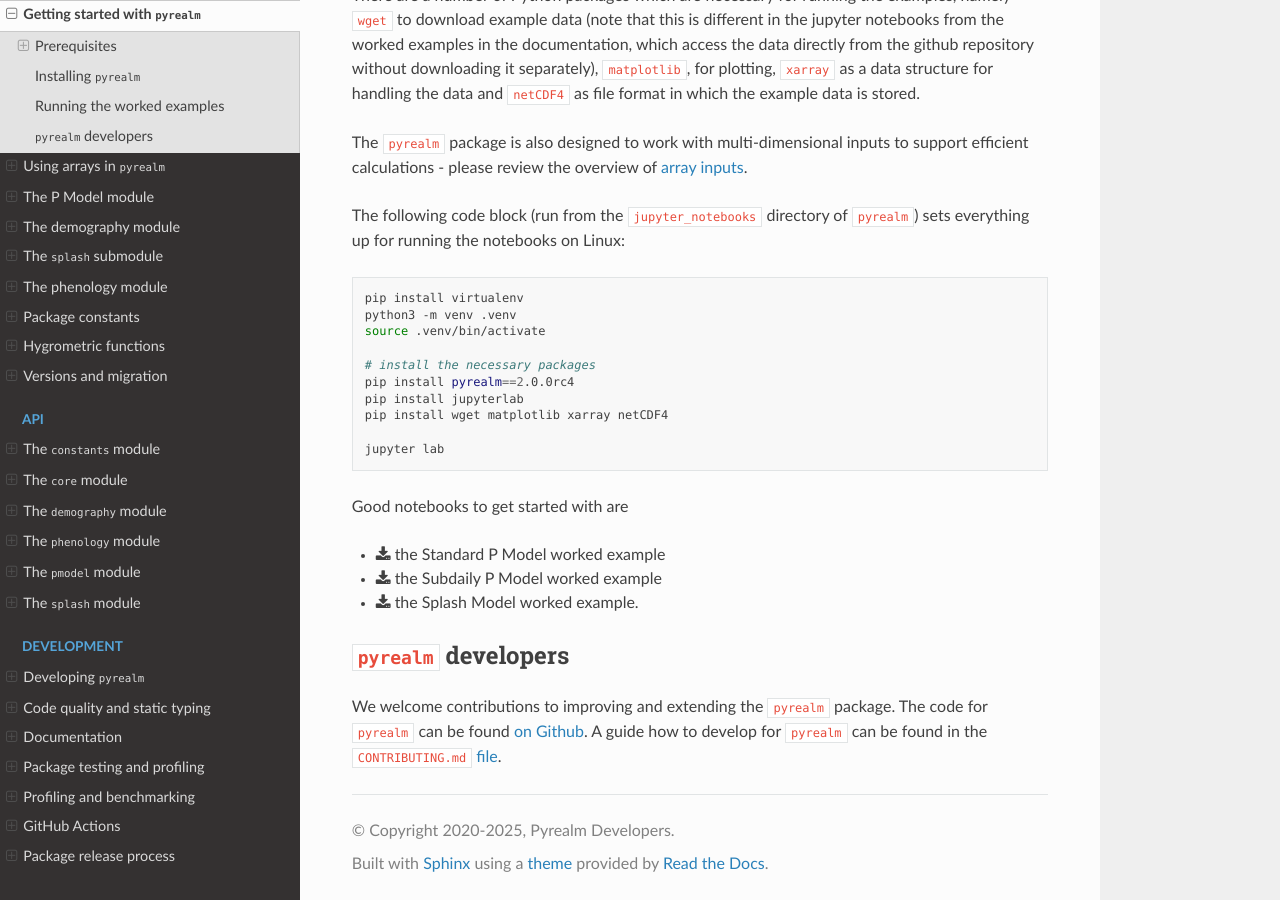
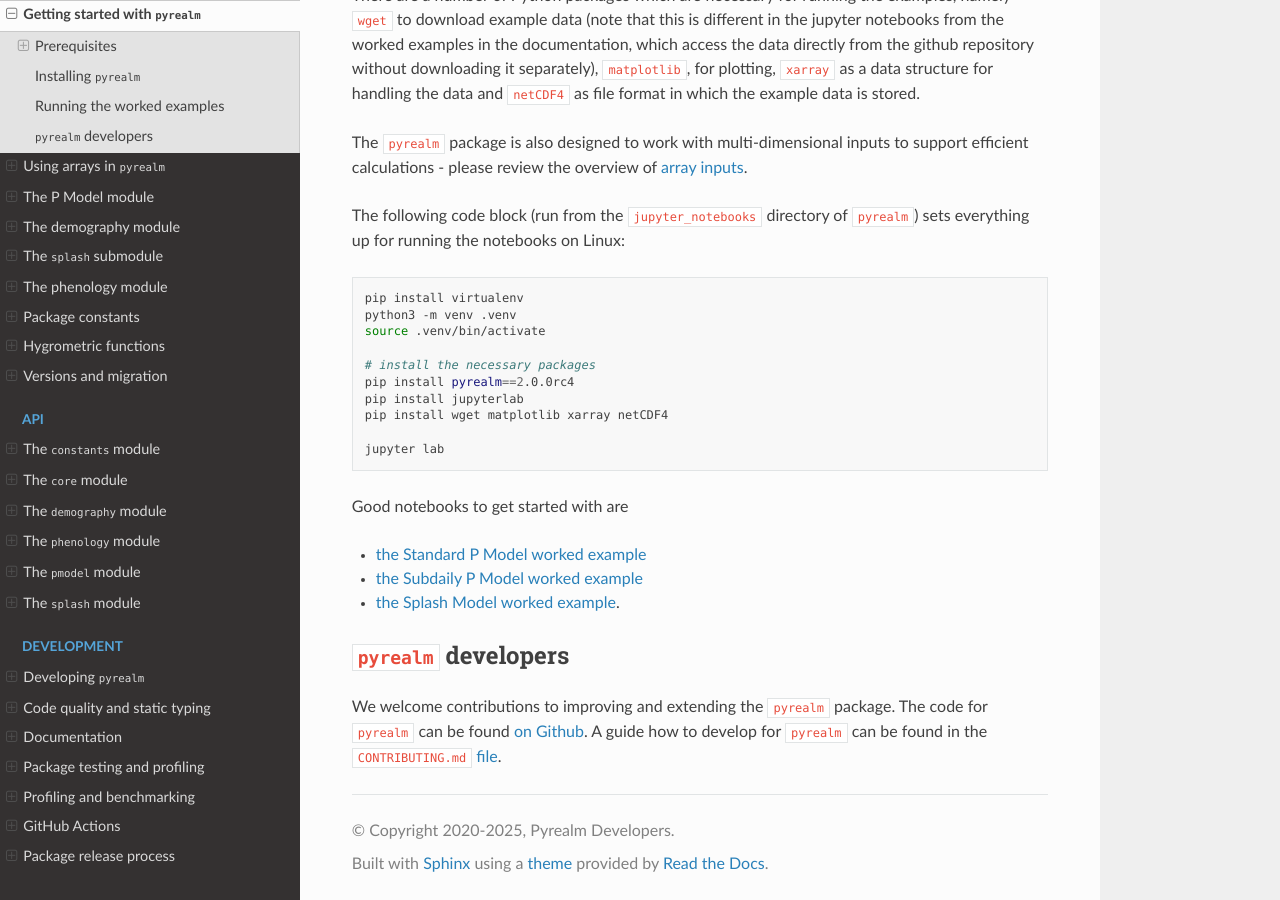
Before and after one commit to ImperialCollegeLondon/pyrealm, a Sphinx documentation site: the page built from docs/source/users/getting_started.md, in a window 1280 px wide and 900 px high, scrolled down 1546 px. Built offline with Sphinx 7.4.7 and the Read the Docs theme 3.1.0, drawn with Linux system fonts in a browser that asks for light colours; part of the change alters nothing that is shown.

```diff
--- a/docs/source/users/getting_started.md
+++ b/docs/source/users/getting_started.md
@@ -119,9 +119,9 @@ jupyter lab
 
 Good notebooks to get started with are
 
-- {download}`the Standard P Model worked example </_static/StandardPModel.ipynb>`
-- {download}`the Subdaily P Model worked example </_static/SubdailyPModel.ipynb>`
-- {download}`the Splash Model worked example </_static/Splash.ipynb>`.
+- [the Standard P Model worked example](./pmodel/pmodel_details/worked_examples.md)
+- [the Subdaily P Model worked example](./pmodel/subdaily_details/worked_example.md)
+- [the Splash Model worked example](./splash.md).
 
 ## `pyrealm` developers
 
```
